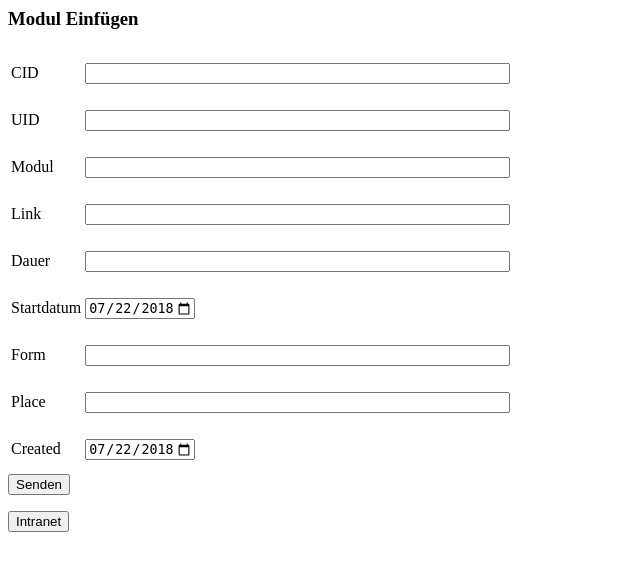
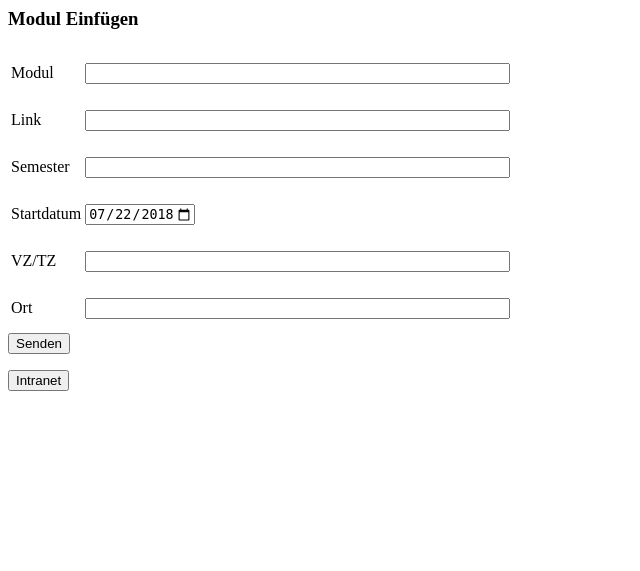
Before and after one commit to Patrick-Starr/WEB_E, a PHP site: page /view/CreateNewModul.php in a window 1280 px wide. Shown: the top 571 px of the page, without its empty margins (0-640 px from the left). Run offline with PHP 8.4, Linux system fonts and the light colour scheme.

Commit message:
Überprüfung Felder CreatenewModul und speichern der Variablen

```diff
--- a/view/CreateNewModul.php
+++ b/view/CreateNewModul.php
@@ -5,36 +5,112 @@
 
 <body>
 <?php
-    if (! empty($_POST)) {
 
-        $field1 = $_POST['CID'];
-        $field2 = $_POST['UID'];
-        $field3 = $_POST['Course'];
-        $field4 = $_POST['Link'];
-        $field5 = $_POST['Duration'];
-        $field6 = $_POST['Start'];
-        $field7 = $_POST['Form'];
-        $field8 = $_POST['Place'];
-        $field9 = $_POST['Created'];
 
-        include "db.inc.php";
+//    if (! empty($_POST)) {
+//
+//        $feld1 = $_POST['CID'];
+//        $feld2 = $_POST['UID'];
+//        $feld3 = $_POST['Course'];
+//        $feld4 = $_POST['Link'];
+//        $feld5 = $_POST['Duration'];
+//        $feld6 = $_POST['Start'];
+//        $feld7 = $_POST['Form'];
+//        $feld8 = $_POST['Place'];
+//        $feld9 = $_POST['Created'];
+//
+//        include "db.inc.php";
+//
+//        $link = mysqli_connect('localhost', $benutzer, $passwort, $dbname);
+//        mysqli_select_db($link, $dbname);
+//        mysqli_query($link, "SET NAMES 'utf8'"); // Umlaute richtig darstellen
+//
+//        $insert = "INSERT INTO `courses` (`CID`,`UID`,`Course`,`Link`,`Duration`,`Start`,`Form`,`Place`,`Created`) " . "VALUES('$feld1','$feld2','$feld3','$feld4','$feld5','$feld6','$feld7','$feld8','$feld9')";
+//
+//        $db = mysqli_query($link, $insert) or die(mysqli_error($link));
+//
+//        mysqli_close($link);
+//
+//        echo "<h3> Ihre Daten wurden in unsere Tabelle \"user\" aufgenommen</h3>";
+//    }
 
-        $link = mysqli_connect('localhost', $benutzer, $passwort, $dbname);
-        mysqli_select_db($link, $dbname);
-        mysqli_query($link, "SET NAMES 'utf8'"); // Umlaute richtig darstellen
-
-        $insert = "INSERT INTO `courses` (`CID`,`UID`,`Course`,`Link`,`Duration`,`Start`,`Form`,`Place`,`Created`) " . "VALUES('$field1','$field2','$field3','$field4','$field5','$field6','$field7','$field8','$field9')";
-
-        $db = mysqli_query($link, $insert) or die(mysqli_error($link));
-
-        mysqli_close($link);
-
-        echo "<h3> Ihre Daten wurden in unsere Tabelle \"user\" aufgenommen</h3>";
-    }
 
 ?>
 
+<?php
+use domain\Courses;
 
+if ( !empty($_POST)) {
+    // keep track validation errors
+
+    $CourseError = null;
+    $LinkError = null;
+    $DurationError = null;
+    $StartError = null;
+    $FormError = null;
+    $PlaceError = null;
+
+    // keep track post values
+
+    $Course = $_POST['Course'];
+    $Link = $_POST['Link'];
+    $Duration = $_POST['Duration'];
+    $Start = $_POST['Start'];
+    $Form = $_POST['Form'];
+    $Place = $_POST['Place'];
+
+
+    // validate input
+    $valid = true;
+
+    //Überprüfung Feld: Course
+    if (empty($Course)) {
+        $CourseError = 'Please enter Course<br/>';
+        echo $CourseError;
+        $valid = false;
+    }
+    // Überprüfung Feld: Link
+    if (empty($Link)) {
+        $LinkError = 'Please enter Link<br/>';
+        echo $LinkError;
+        $valid = false;
+
+        }
+    else if ( !filter_var($Link,FILTER_VALIDATE_URL) ) {
+        echo  'Please enter a valid Link<br/>';
+        $valid = false;
+    }
+
+    //Überprüfung Feld: Duration
+    if (empty($Duration)) {
+        $DurationError = 'Please enter Duration<br/>';
+        echo $DurationError;
+        $valid = false;
+
+    }else if ( !filter_var($Duration,FILTER_VALIDATE_INT) ) {
+        echo  'Please enter a valid Number<br/>';
+        $valid = false;
+    }
+    //Überprüfung Feld: Form
+    if (empty($Form)) {
+        $FormError = 'Please enter VZ or TZ<br/>';
+        echo $FormError;
+        $valid = false;
+
+    }
+    //Überprüfung Feld: Place
+    if (empty($Place)) {
+        $PlaceError = 'Please enter a Place<br/>';
+        echo $PlaceError;
+        $valid = false;
+
+    }
+    // insert data
+
+}
+
+
+?>
 
 
 
@@ -44,14 +120,6 @@
     <form action="<?php $_SERVER['PHP_SELF']; ?>" method="post">
         <table class="modulForm">
             <tr>
-					<td height="45">CID</td>
-					<td height="45"><input type="integer" name="CID" size="50" /></td>
-				</tr>
-				<tr>
-					<td height="45">UID</td>
-					<td height="45"><input type="integer" name="UID" size="50" /></td>
-				</tr>
-				<tr>
                 <td height="45">Modul</td>
                 <td height="45"><input type="text" name="Course" size="50" /></td>
             </tr>
@@ -60,7 +128,7 @@
                 <td height="45"><input type="text" name="Link" size="50" /></td>
             </tr>
             <tr>
-					<td height="45">Dauer</td>
+                <td height="45">Semester</td>
                 <td height="45"><input type="integer" name="Duration" size="50" /></td>
             </tr>
             <tr>
@@ -69,23 +137,19 @@
                                        min="1900-01-01" max="3000-12-31" size="50" /></td>
             </tr>
             <tr>
-					<td height="45">Form</td>
+                <td height="45">VZ/TZ</td>
                 <td height="45"><input type="text" name="Form" size="50" /></td>
             </tr>
             <tr>
-					<td height="45">Place</td>
+                <td height="45">Ort</td>
                 <td height="45"><input type="text" name="Place" size="50" /></td>
             </tr>
-				<tr>
-					<td height="45">Created</td>
-					<td height="45"><input type="date" name="Created"
-						value="2018-07-22" min="1900-01-01" max="3000-12-31" size="50" /></td>
-				</tr>
+
         </table>
         <input type="Submit" name="OK" value="Senden"
                onclick="registrieren()" />
     </form>
-		<form action="Intranet.php">
+    <form action="../Intranet.php">
         <button>Intranet</button>
     </form>
 </div>
@@ -93,7 +157,7 @@
 
 
 <script>
-            $("%datepicker").datepicker({ });
+    $("datepicker").datepicker({ });
 
     function registrieren(){
         alert("Ihr Modul wird registriert");
--- a/view/editor.php
+++ b/view/editor.php
@@ -22,7 +22,7 @@
         $result = mysqli_query($link, $abfrage) or die(mysqli_error($link));
 
         //Tabellenkopf darstellen
-        echo "<table border = \"1\">";
+        echo "<table border = \"1\">";//
         $anzahl_spalten = mysqli_num_fields($result);
         echo "<tr>";
         for ($i = 0; $i < $anzahl_spalten; $i++) {
```
Also changed, not shown: archive/nbproject/project.xml (deleted, +0 -9 lines), 1 other file. Lines whose indentation alone changed are shown as unchanged.
